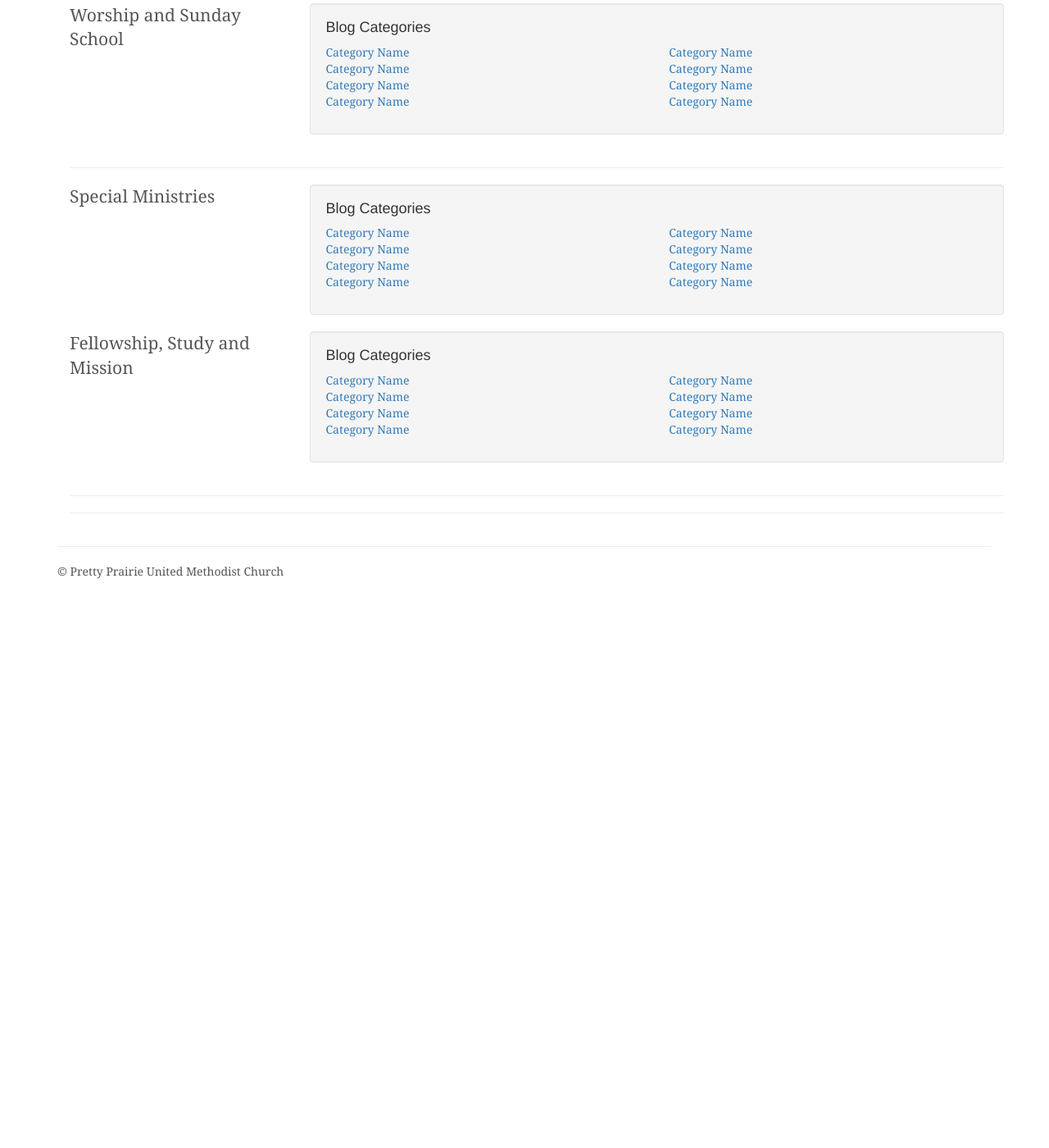
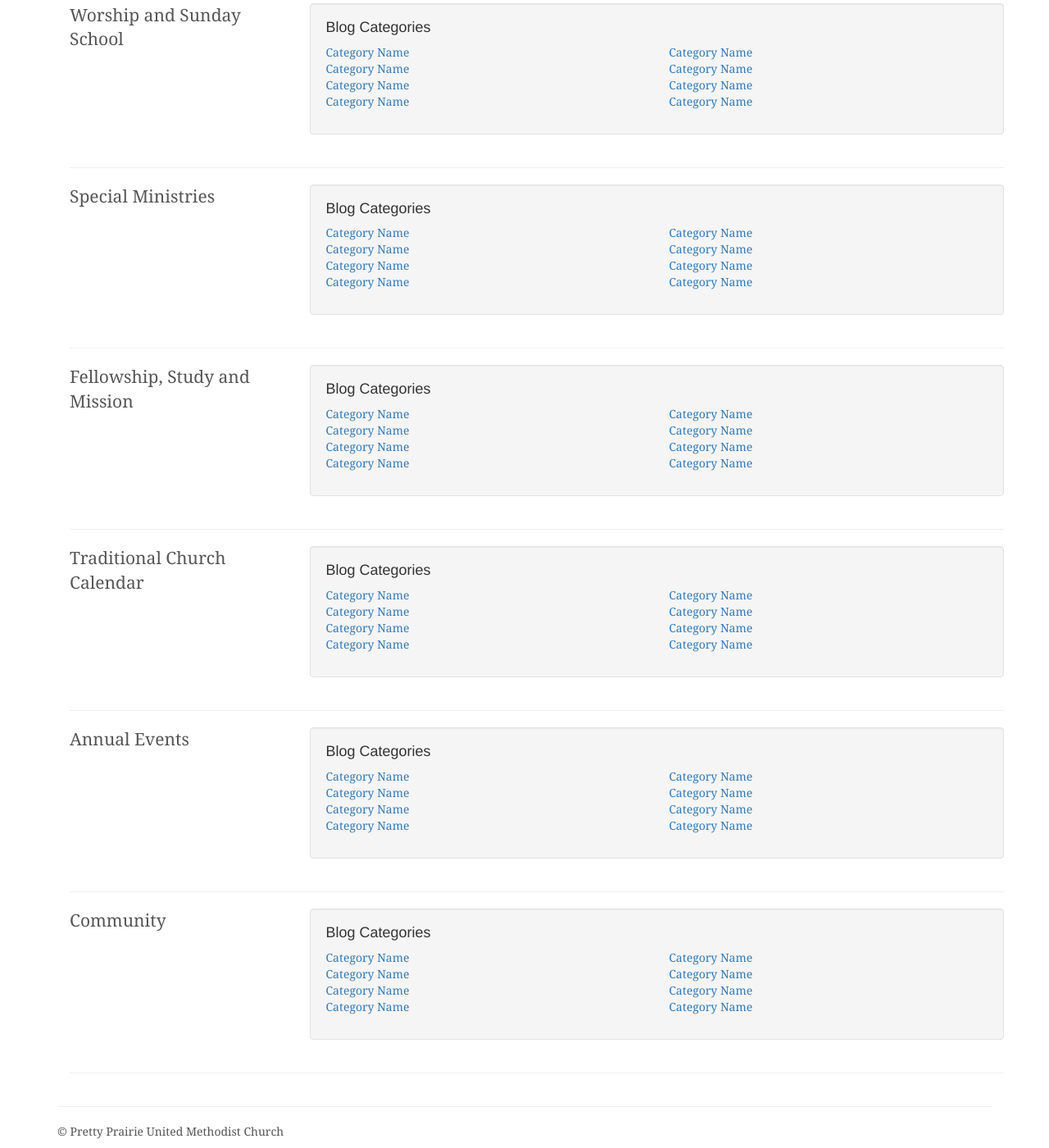
Before and after one commit to KatherineMichel/self-hosted-church-website-jekyll, a Jekyll site: the page built from activities.html, in a window 1280 px wide and 1400 px high, scrolled down 497 px. Shown: the whole window at 82% size. Built offline with Jekyll 4.4.1, drawn with Linux system fonts in a browser that asks for light colours; nearby versions of some CDN libraries; library files that are not in the unit come from our copies; before the commit the page ends 1214 px from its top, so only the background shows below that.

Commit message:
Update activities.html

```diff
--- a/activities.html
+++ b/activities.html
@@ -134,7 +134,7 @@
 
         </div>
 
-
+                    <hr>
 
         <div class="row">
 
@@ -188,7 +188,159 @@
 
                     <hr>
 
+        <div class="row">
 
+            <div class="col-md-3">
+                <p class="lead">Traditional Church Calendar</p>
+            </div>
+
+            <div class="col-md-9">
+
+                <!-- Blog Categories Well -->
+                <div class="well">
+                    <h4>Blog Categories</h4>
+
+                    <div class="row">
+                        <div class="col-lg-6">
+                            <ul class="list-unstyled">
+                                <li><a href="#">Category Name</a>
+                                </li>
+                                <li><a href="#">Category Name</a>
+                                </li>
+                                <li><a href="#">Category Name</a>
+                                </li>
+                                <li><a href="#">Category Name</a>
+                                </li>
+                            </ul>
+                        </div>
+                        <!-- /.col-lg-6 -->
+                        <div class="col-lg-6">
+                            <ul class="list-unstyled">
+                                <li><a href="#">Category Name</a>
+                                </li>
+                                <li><a href="#">Category Name</a>
+                                </li>
+                                <li><a href="#">Category Name</a>
+                                </li>
+                                <li><a href="#">Category Name</a>
+                                </li>
+                            </ul>
+                        </div>
+                        <!-- /.col-lg-6 -->
+                    </div>
+                    <!-- /.row -->
+
+                </div>
+
+                    <!--<hr>-->
+
+            </div>
+
+        </div>
+
+                    <hr>
+
+        <div class="row">
+
+            <div class="col-md-3">
+                <p class="lead">Annual Events</p>
+            </div>
+
+            <div class="col-md-9">
+
+                <!-- Blog Categories Well -->
+                <div class="well">
+                    <h4>Blog Categories</h4>
+
+                    <div class="row">
+                        <div class="col-lg-6">
+                            <ul class="list-unstyled">
+                                <li><a href="#">Category Name</a>
+                                </li>
+                                <li><a href="#">Category Name</a>
+                                </li>
+                                <li><a href="#">Category Name</a>
+                                </li>
+                                <li><a href="#">Category Name</a>
+                                </li>
+                            </ul>
+                        </div>
+                        <!-- /.col-lg-6 -->
+                        <div class="col-lg-6">
+                            <ul class="list-unstyled">
+                                <li><a href="#">Category Name</a>
+                                </li>
+                                <li><a href="#">Category Name</a>
+                                </li>
+                                <li><a href="#">Category Name</a>
+                                </li>
+                                <li><a href="#">Category Name</a>
+                                </li>
+                            </ul>
+                        </div>
+                        <!-- /.col-lg-6 -->
+                    </div>
+                    <!-- /.row -->
+
+                </div>
+
+                    <!--<hr>-->
+
+            </div>
+
+        </div>
+
+                    <hr>
+
+       <div class="row">
+
+            <div class="col-md-3">
+                <p class="lead">Community</p>
+            </div>
+
+            <div class="col-md-9">
+
+                <!-- Blog Categories Well -->
+                <div class="well">
+                    <h4>Blog Categories</h4>
+
+                    <div class="row">
+                        <div class="col-lg-6">
+                            <ul class="list-unstyled">
+                                <li><a href="#">Category Name</a>
+                                </li>
+                                <li><a href="#">Category Name</a>
+                                </li>
+                                <li><a href="#">Category Name</a>
+                                </li>
+                                <li><a href="#">Category Name</a>
+                                </li>
+                            </ul>
+                        </div>
+                        <!-- /.col-lg-6 -->
+                        <div class="col-lg-6">
+                            <ul class="list-unstyled">
+                                <li><a href="#">Category Name</a>
+                                </li>
+                                <li><a href="#">Category Name</a>
+                                </li>
+                                <li><a href="#">Category Name</a>
+                                </li>
+                                <li><a href="#">Category Name</a>
+                                </li>
+                            </ul>
+                        </div>
+                        <!-- /.col-lg-6 -->
+                    </div>
+                    <!-- /.row -->
+
+                </div>
+
+                    <!--<hr>-->
+
+            </div>
+
+        </div>
 
                     <hr>
 
```
